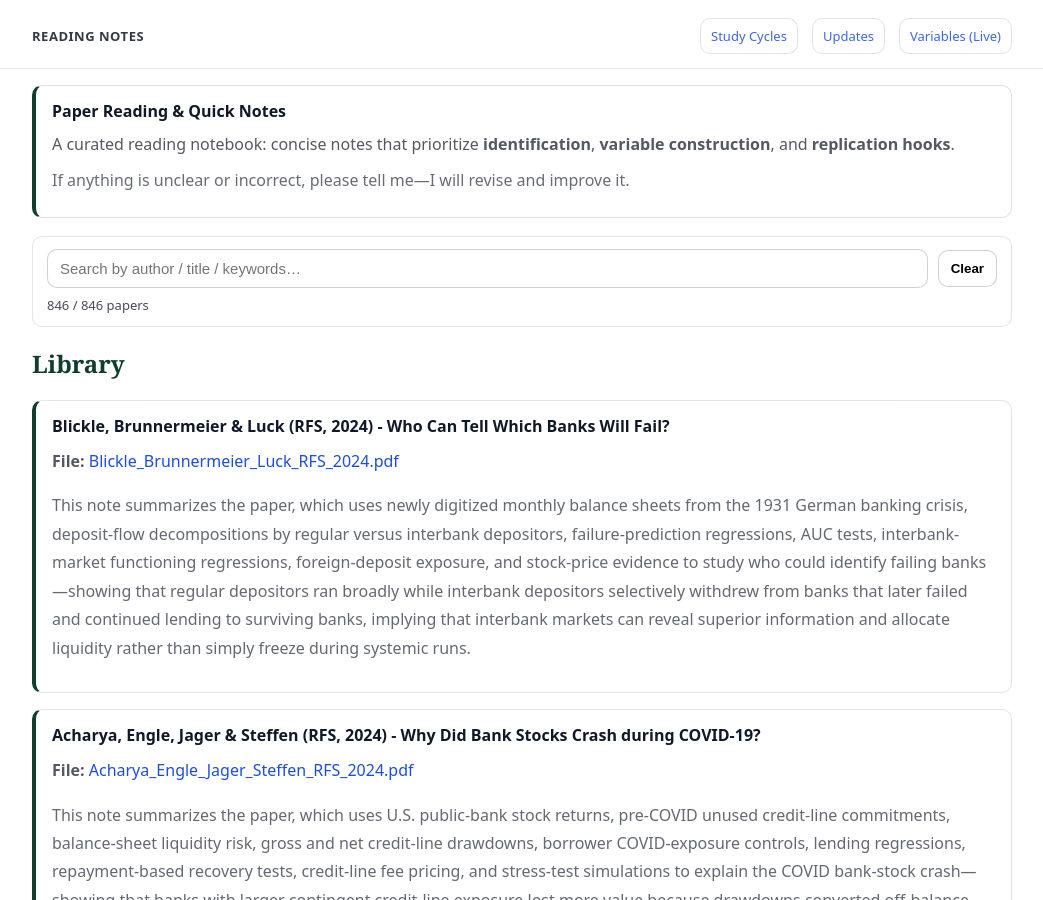
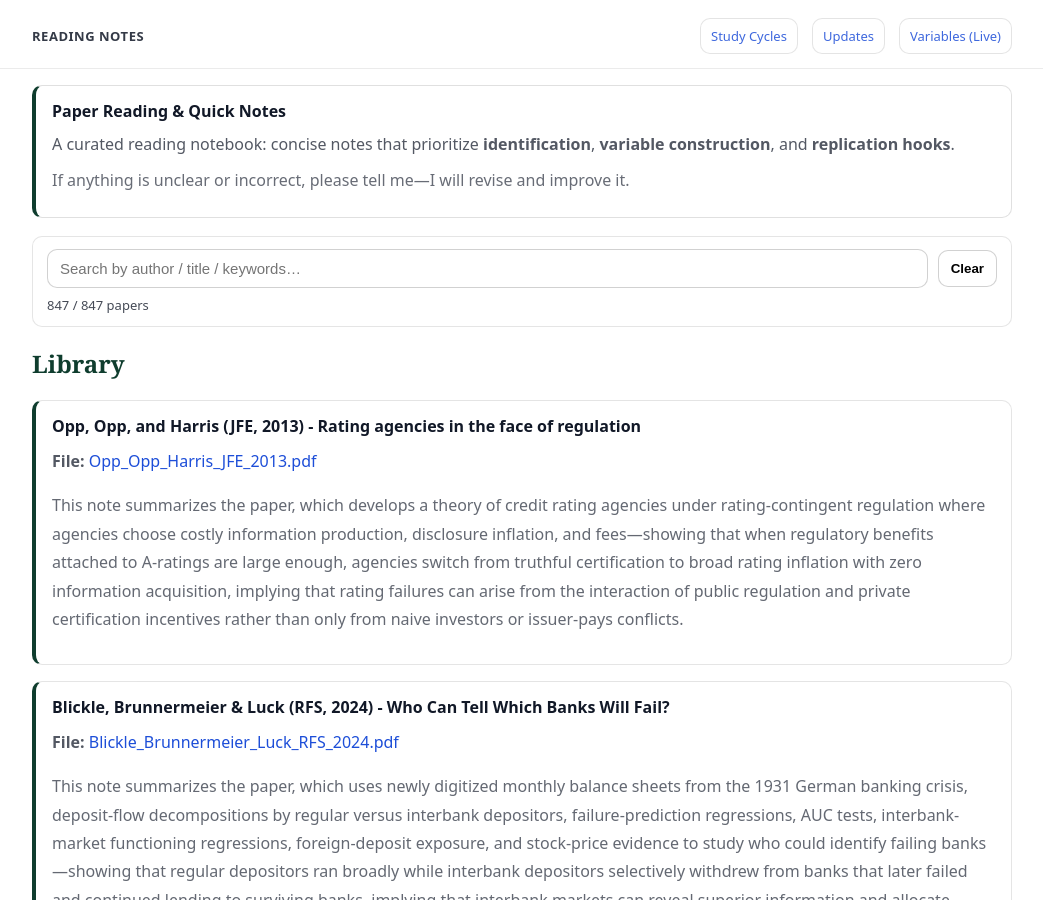
Before and after one commit to yaxinzn/study-archive, a Jekyll site: the page built from reading/index.md, in a window 1280 px wide and 900 px high. Shown: the whole window, without its empty margins (118-1161 px from the left). Built offline with Jekyll 4.4.1, drawn with Linux system fonts in a browser that asks for light colours.

Commit message:
Reading: add/update Opp_Opp_Harris_JFE_2013.pdf

```diff
--- a/_data/reading.yml
+++ b/_data/reading.yml
@@ -1,3 +1,7 @@
+- title: "Opp, Opp, and Harris (JFE, 2013) - Rating agencies in the face of regulation"
+  file: "Opp_Opp_Harris_JFE_2013.pdf"
+  desc: "This note summarizes the paper, which develops a theory of credit rating agencies under rating-contingent regulation where agencies choose costly information production, disclosure inflation, and fees—showing that when regulatory benefits attached to A-ratings are large enough, agencies switch from truthful certification to broad rating inflation with zero information acquisition, implying that rating failures can arise from the interaction of public regulation and private certification incentives rather than only from naive investors or issuer-pays conflicts."
+
 - title: "Blickle, Brunnermeier & Luck (RFS, 2024) - Who Can Tell Which Banks Will Fail?"
   file: "Blickle_Brunnermeier_Luck_RFS_2024.pdf"
   desc: "This note summarizes the paper, which uses newly digitized monthly balance sheets from the 1931 German banking crisis, deposit-flow decompositions by regular versus interbank depositors, failure-prediction regressions, AUC tests, interbank-market functioning regressions, foreign-deposit exposure, and stock-price evidence to study who could identify failing banks—showing that regular depositors ran broadly while interbank depositors selectively withdrew from banks that later failed and continued lending to surviving banks, implying that interbank markets can reveal superior information and allocate liquidity rather than simply freeze during systemic runs."
```
Also changed, not shown: 1 other file.
